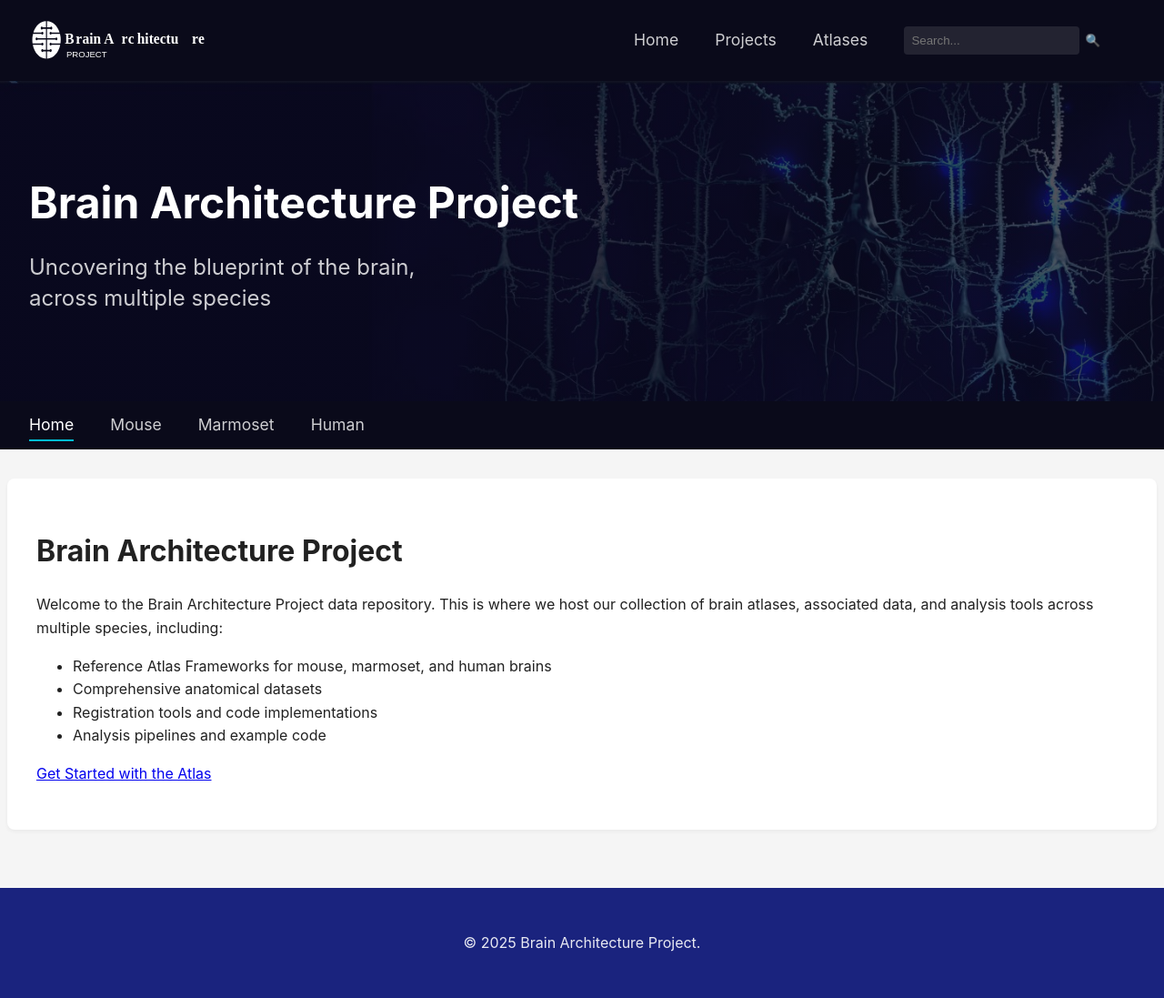
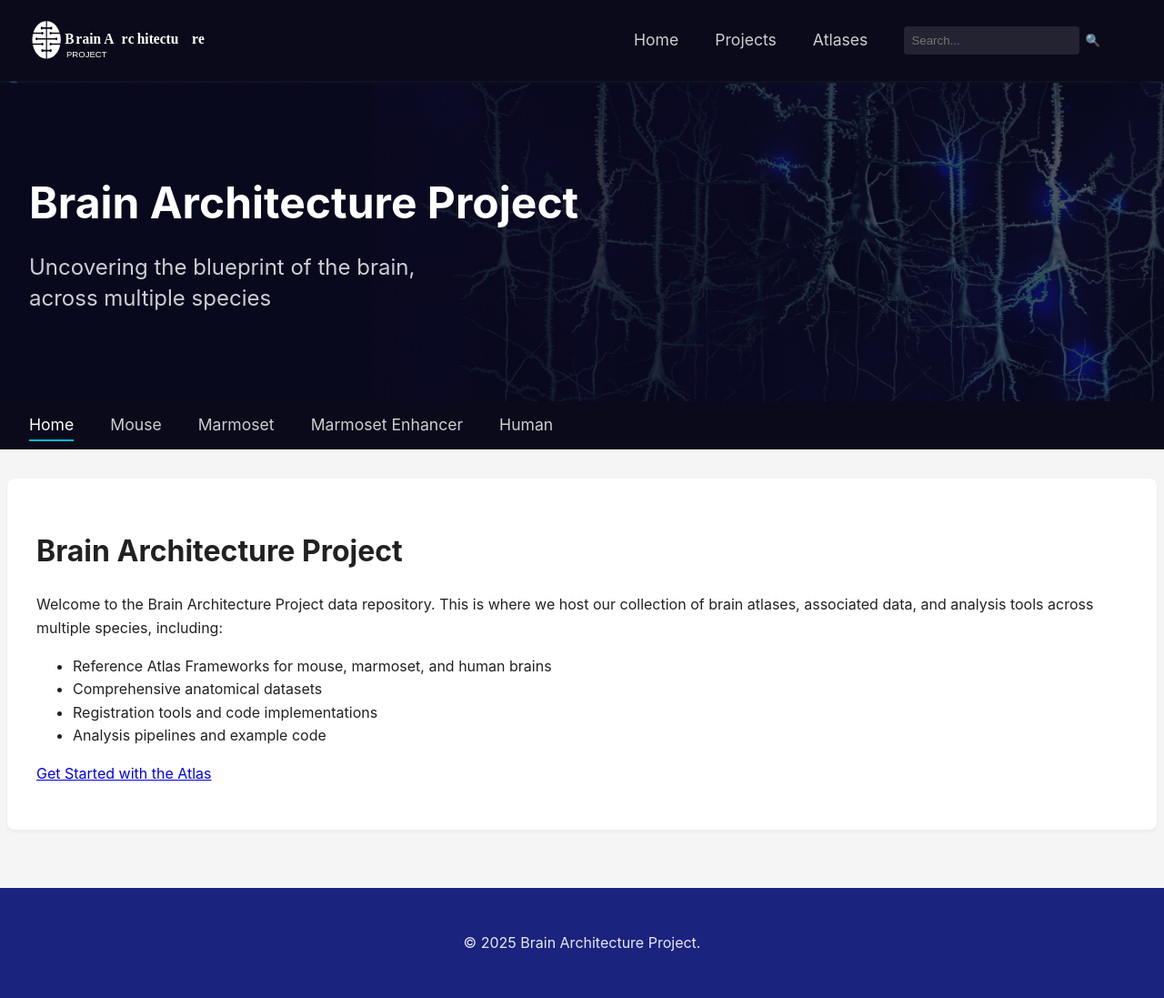
Before and after one commit to ppmitra/BAPDataAndCode, a Jekyll site: the page built from index.md, in a window 1280 px wide. Shown: the whole page at 91% size. Built offline with Jekyll 4.4.1, drawn with Linux system fonts in a browser that asks for light colours; comment, search, counter and statistics services are not loaded.

Commit message:
Update navigation.html

```diff
--- a/_includes/navigation.html
+++ b/_includes/navigation.html
@@ -3,6 +3,7 @@
         <li><a href="{{ '/' | relative_url }}" {% if page.url == '/' %}class="active"{% endif %}>Home</a></li>
         <li><a href="{{ '/pages/mouse' | relative_url }}" {% if page.url == '/pages/mouse/' %}class="active"{% endif %}>Mouse</a></li>
         <li><a href="{{ '/pages/marmoset' | relative_url }}" {% if page.url == '/pages/marmoset/' %}class="active"{% endif %}>Marmoset</a></li>
+        <li><a href="{{ '/pages/marmosetEnhancer' | relative_url }}" {% if page.url == '/pages/marmoset/' %}class="active"{% endif %}>Marmoset Enhancer</a></li>
         <li><a href="{{ '/pages/human' | relative_url }}" {% if page.url == '/pages/human/' %}class="active"{% endif %}>Human</a></li>
     </ul>
 </nav>
```
